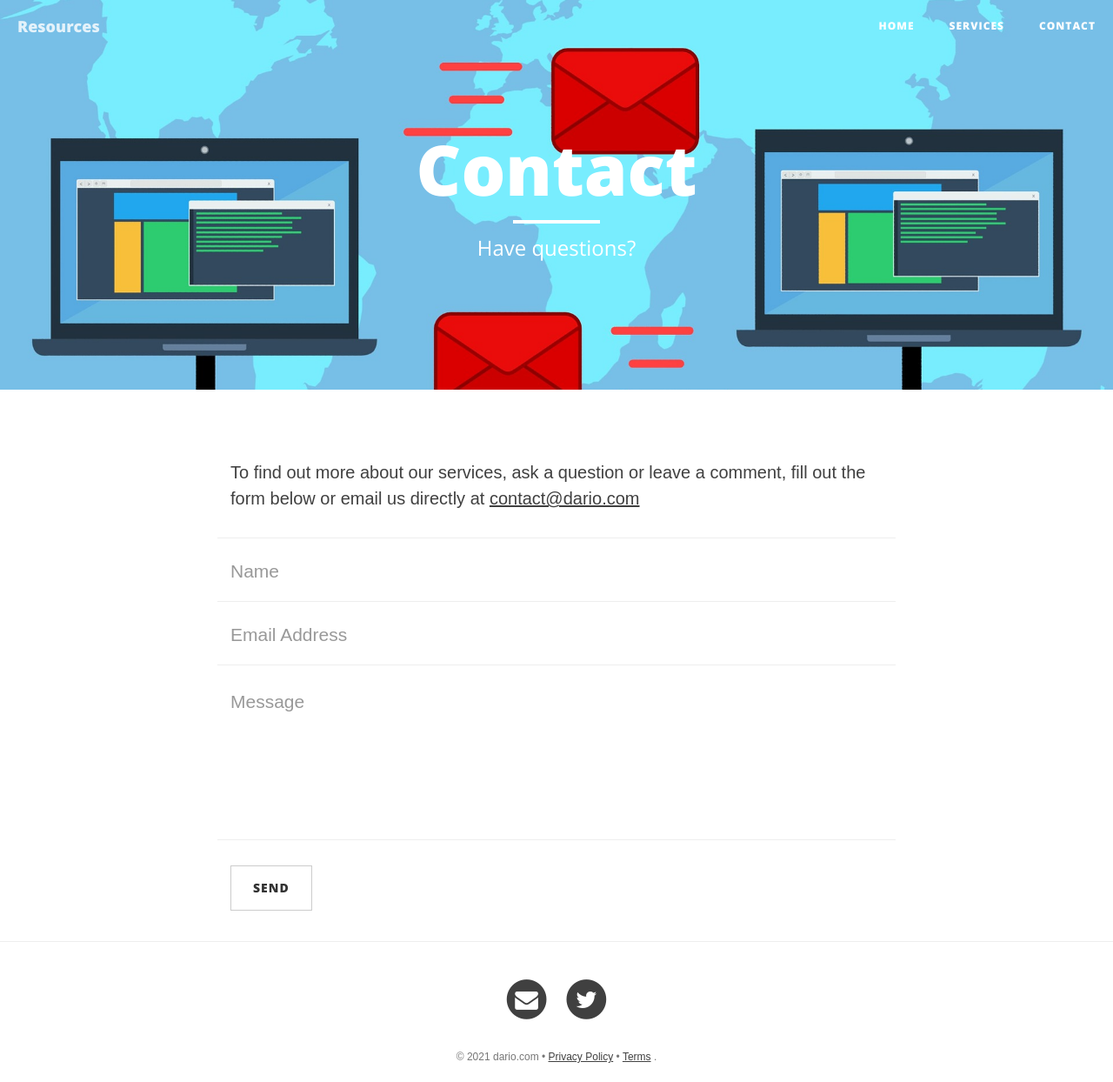
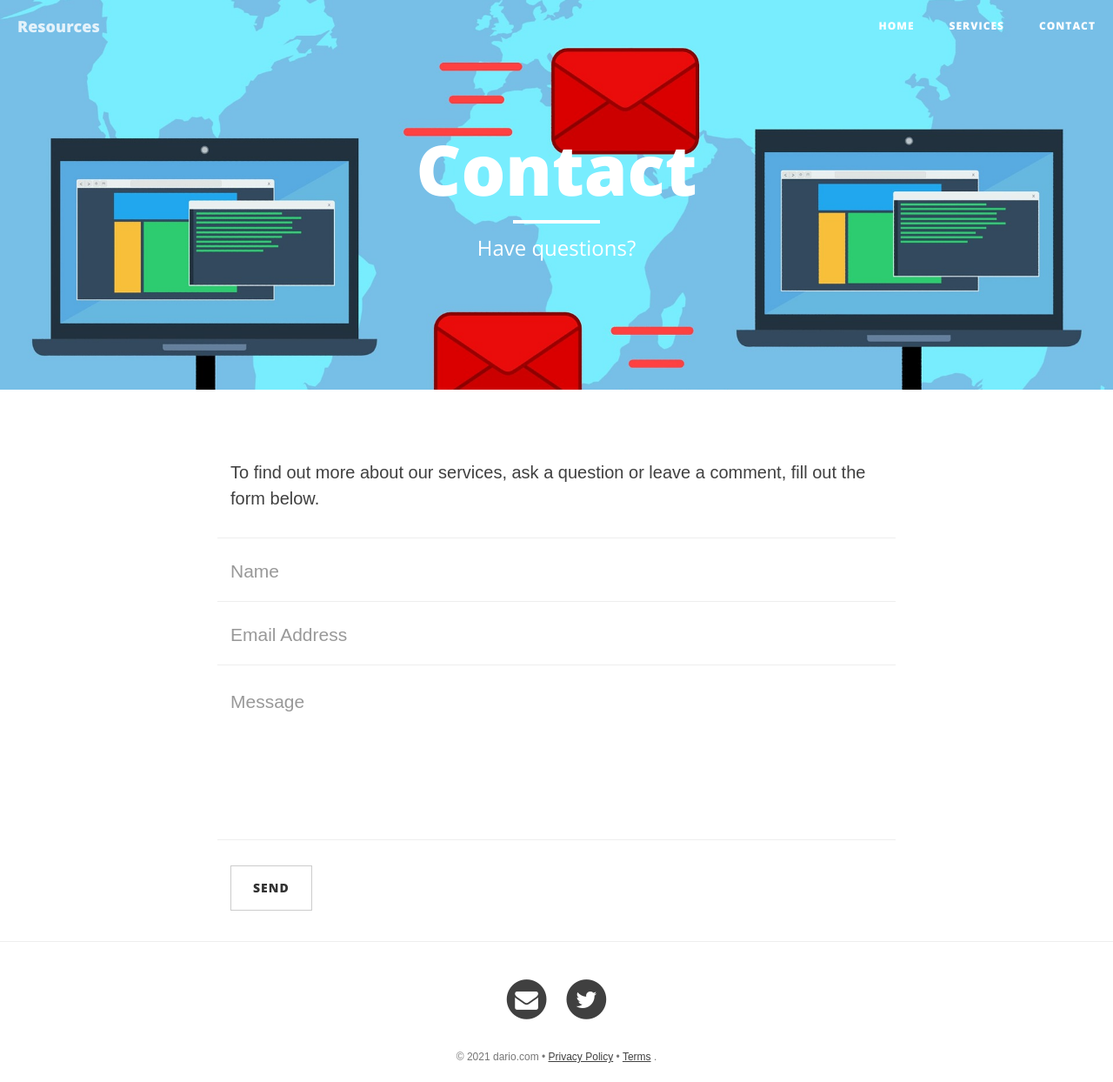
Before and after one commit to riod4/resources, a Jekyll site: the page built from contact.html, in a window 1280 px wide. Shown: the whole page at 87% size. Built offline with Jekyll 4.4.1, drawn with Linux system fonts in a browser that asks for light colours; nearby versions of some CDN libraries.

```diff
--- a/contact.html
+++ b/contact.html
@@ -10,7 +10,7 @@ header-credit-link:
 header-license:
 ---
 
-<p>To find out more about our services, ask a question or leave a comment, fill out the form below or email us directly at <a href="mailto:{{ site.email }}">{{ site.email }}</a></p>
+<p>To find out more about our services, ask a question or leave a comment, fill out the form below.
 <!-- Contact Form - Enter your email address on line 19 of the mail/contact_me.php file to make this form work. -->
 <!-- WARNING: Some web hosts do not allow emails to be sent through forms to common mail hosts like Gmail or Yahoo. It's recommended that you use a private domain email address! -->
 <!-- NOTE: To use the contact form, your site must be on a live web host with PHP! The form will not work locally! -->
```
